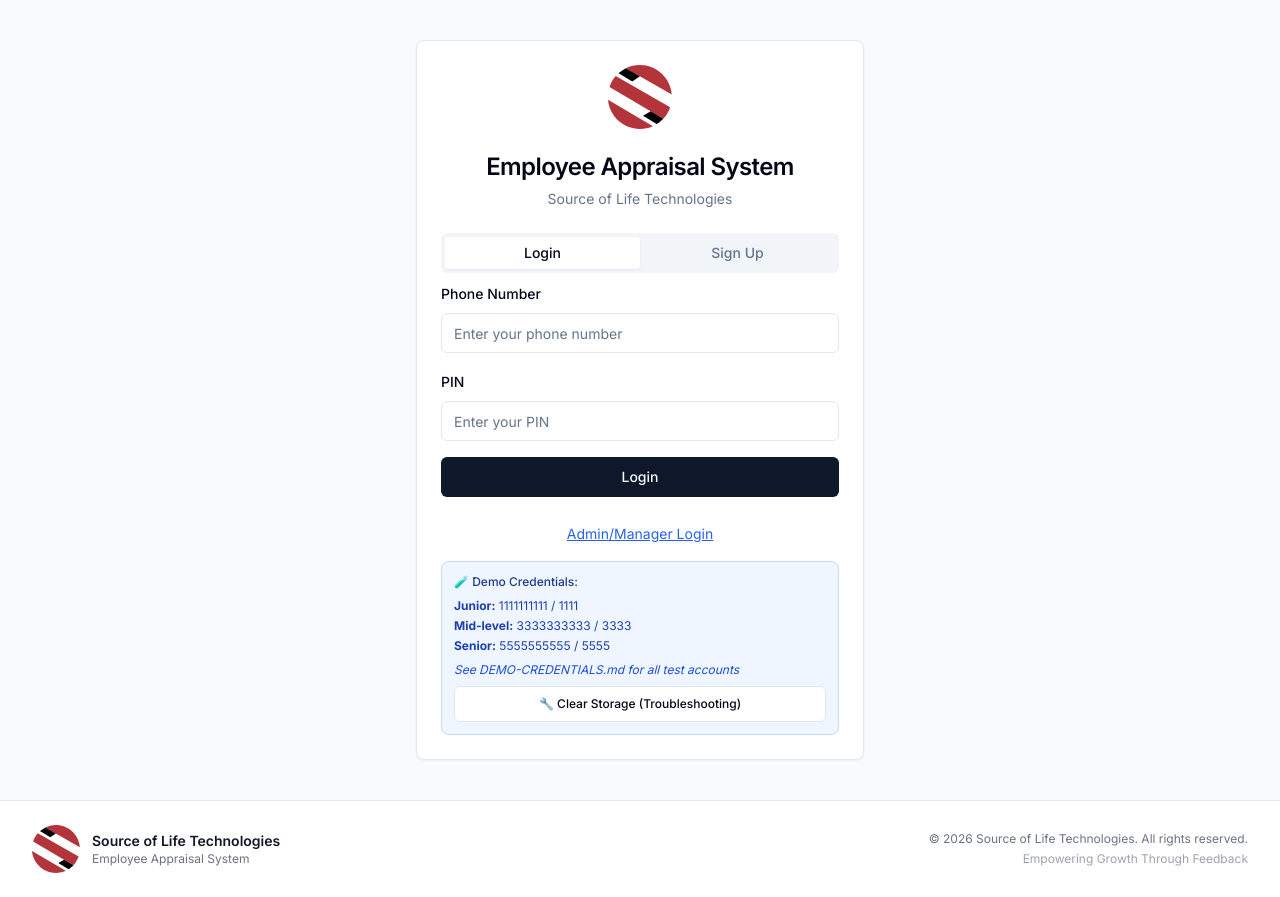
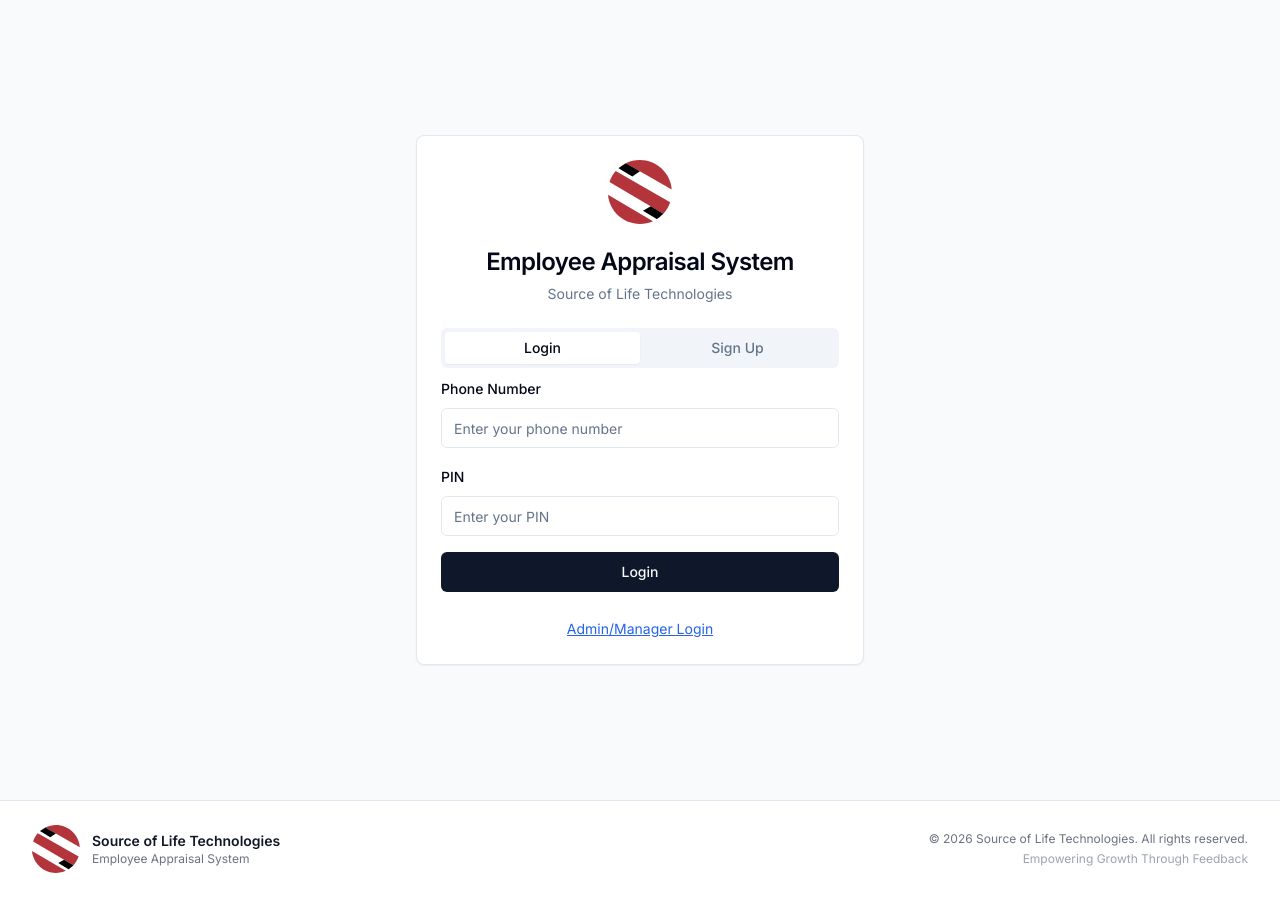
Before and after one commit to nvenu/AppraisalSOLT, a Next.js app: page / in a window 1280 px wide. Built offline with nearby package versions, Linux system fonts and the light colour scheme; no server answers.

Commit message:
Remove demo credentials from homepage for production

```diff
--- a/app/page.tsx
+++ b/app/page.tsx
@@ -146,28 +146,6 @@ export default function HomePage() {
                     Admin/Manager Login
                   </a>
                 </div>
-
-                {/* Demo Credentials Helper */}
-                <div className="mt-4 p-3 bg-blue-50 rounded-lg border border-blue-200">
-                  <p className="text-xs font-medium text-blue-900 mb-2">🧪 Demo Credentials:</p>
-                  <div className="space-y-1 text-xs text-blue-800">
-                    <div><strong>Junior:</strong> 1111111111 / 1111</div>
-                    <div><strong>Mid-level:</strong> 3333333333 / 3333</div>
-                    <div><strong>Senior:</strong> 5555555555 / 5555</div>
-                  </div>
-                  <p className="text-xs text-blue-700 mt-2 italic">
-                    See DEMO-CREDENTIALS.md for all test accounts
-                  </p>
-                  <Button
-                    type="button"
-                    variant="outline"
-                    size="sm"
-                    className="w-full mt-2 text-xs"
-                    onClick={handleClearStorage}
-                  >
-                    🔧 Clear Storage (Troubleshooting)
-                  </Button>
-                </div>
               </form>
             </TabsContent>
 
```
Also changed, not shown: 1 other file (tests, documents, lock files or other folders).
